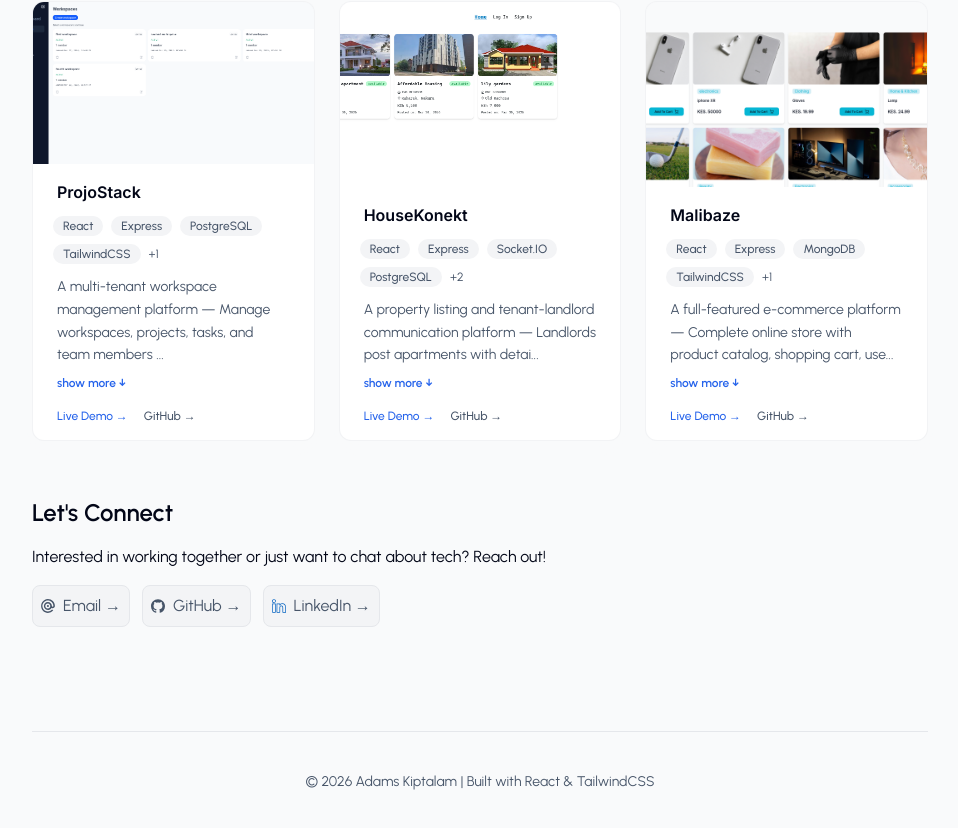
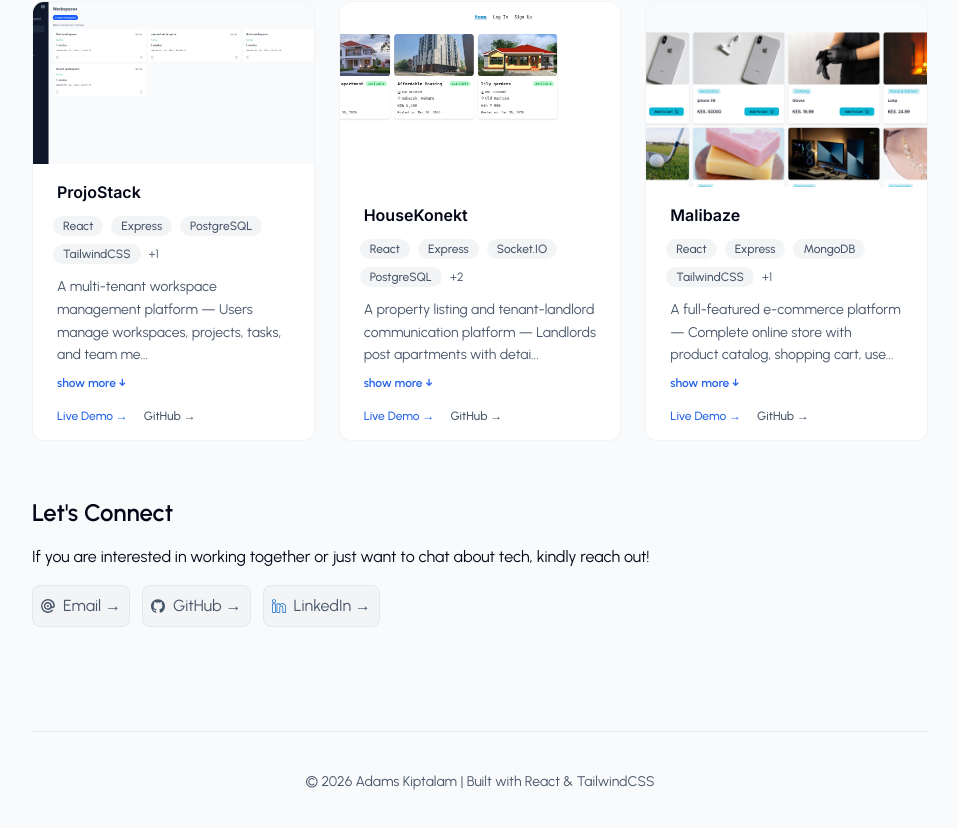
Before and after one commit to kiptalam1/adams-portfolio, a React (Vite) app: page / in a window 1280 px wide. Shown: the part 949-1777 px from the top of the page, without its empty margins (160-1118 px from the left). Built offline with nearby package versions, Linux system fonts and the light colour scheme.

Commit message:
fix: improve projects descriptions and add hover styles to action & contact buttons

```diff
--- a/src/components/Contacts.jsx
+++ b/src/components/Contacts.jsx
@@ -6,21 +6,21 @@ export default function Contacts() {
 		<section className="max-w-4xl mx-auto space-y-4 py-10">
 			<h2 className="text-2xl font-semibold">Let's Connect</h2>
 			<p className="text-base">
-				Interested in working together or just want to chat about tech? Reach
-				out!
+				If you are interested in working together or just want to chat about
+				tech, kindly reach out!
 			</p>
 			<div className="flex gap-3 items-center">
-				<span className="flex gap-2 items-center bg-surface-muted p-2 text-text-muted rounded-lg border border-border">
+				<span className="flex gap-2 items-center bg-surface-muted p-2 text-text-muted rounded-lg border border-border hover:border-accent/70 transition-colors duration-200 cursor-pointer">
 					<SiMailgun size={14} />
 					<a href="mailto:adamskiptalam0@gmail.com">Email →</a>
 				</span>
 
-				<span className="flex gap-2 items-center bg-surface-muted p-2 text-text-muted rounded-lg border border-border">
+				<span className="flex gap-2 items-center bg-surface-muted p-2 text-text-muted rounded-lg border border-border hover:border-accent/70 transition-colors duration-200 cursor-pointer">
 					<SiGithub size={14} />
 					<a href="https://github.com/kiptalam1">GitHub →</a>
 				</span>
 
-				<span className="flex gap-2 items-center bg-surface-muted p-2 text-text-muted rounded-lg border border-border">
+				<span className="flex gap-2 items-center bg-surface-muted p-2 text-text-muted rounded-lg border border-border hover:border-accent/70 transition-colors duration-200 cursor-pointer">
 					<SlSocialLinkedin color="#0A66C2" size={14} />
 					<a href="https://linkedin.com/in/adams-kiptalam">LinkedIn →</a>
 				</span>
--- a/src/components/cards/ProjectCard.jsx
+++ b/src/components/cards/ProjectCard.jsx
@@ -41,13 +41,11 @@ function ProjectCard({ project }) {
 			<div
 				className="rounded-xl bg-surface shadow-lg hover:shadow-xl transition-all duration-300 shadow-bg flex flex-col h-110 overflow-hidden border border-border/50 hover:border-border group pb-0"
 				onMouseEnter={() => setIsHovered(true)}
-        onMouseLeave={() => setIsHovered(false)}
-      >
+				onMouseLeave={() => setIsHovered(false)}>
 				{/* image container */}
 				<div
 					onClick={() => setIsImageModalOpen(true)}
-          className="relative h-48 overflow-hidden bg-gray-100"
-        >
+					className="relative h-48 overflow-hidden bg-gray-100">
 					<img
 						loading="lazy"
 						className={`w-full h-full object-cover transition-transform duration-500 ease-in-out ${isHovered ? "scale-105" : "scale-100"}`}
@@ -60,8 +58,7 @@ function ProjectCard({ project }) {
 							className="w-8 h-8 text-white transform scale-90 group-hover:scale-100 transition-transform duration-300 "
 							fill="none"
 							stroke="currentColor"
-              viewBox="0 0 24 24"
-            >
+							viewBox="0 0 24 24">
 							<path
 								strokeLinecap="round"
 								strokeLinejoin="round"
@@ -82,8 +79,7 @@ function ProjectCard({ project }) {
 						{project.tech.slice(0, 4).map((t) => (
 							<span
 								key={t}
-                className="text-xs bg-surface-muted rounded-full px-2.5 py-0.5 font-medium text-text-muted "
-              >
+								className="text-xs bg-surface-muted rounded-full px-2.5 py-0.5 font-medium text-text-muted ">
 								{t}
 							</span>
 						))}
@@ -103,8 +99,7 @@ function ProjectCard({ project }) {
 							<button
 								type="button"
 								className="text-xs cursor-pointer mt-2 font-semibold text-primary hover:text-primary-hover transition-colors duration-300 focus:outline-none focus:ring-2 focus:ring-primary/50 rounded-lg px-1"
-                onClick={() => setIsExpanded(!isExpanded)}
-              >
+								onClick={() => setIsExpanded(!isExpanded)}>
 								{isExpanded ? "show less ↑" : "show more ↓"}
 							</button>
 						)}
@@ -117,8 +112,7 @@ function ProjectCard({ project }) {
 								href={project.liveUrl}
 								target="_blank"
 								rel="noopener noreferrer"
-                className="text-xs font-medium text-primary hover:text-primary-hover transition-colors"
-              >
+								className="text-xs font-medium text-primary hover:text-accent transition-colors duration-150">
 								Live Demo →
 							</a>
 						)}
@@ -127,8 +121,7 @@ function ProjectCard({ project }) {
 								href={project.githubUrl}
 								target="_blank"
 								rel="noopener noreferrer"
-                className="text-xs font-medium text-text-muted hover:text-text transition-colors"
-              >
+								className="text-xs font-medium text-text-muted hover:text-text transition-colors duration-150">
 								GitHub →
 							</a>
 						)}
@@ -139,21 +132,18 @@ function ProjectCard({ project }) {
 			{isImageModalOpen && (
 				<div
 					className="fixed inset-0 z-50 bg/black/90 backdrop-blur-sm animate-fadeIn flex items-center justify-center"
-          onClick={() => setIsImageModalOpen(false)}
-        >
+					onClick={() => setIsImageModalOpen(false)}>
 					<div className="relative max-w-5xl max-h-[90vh] m-4">
 						{/* close modal button */}
 						<button
 							onClick={() => setIsImageModalOpen(false)}
 							className="absolute -top-12 right-0 text-gray-400 hover:text-gray-300 transition-colors duration-200 cursor-pointer"
-              aria-label="Close modal"
-            >
+							aria-label="Close modal">
 							<svg
 								className="w-8 h-8"
 								fill="none"
 								stroke="currentColor"
-                viewBox="0 0 24 24"
-              >
+								viewBox="0 0 24 24">
 								<path
 									strokeLinecap="round"
 									strokeLinejoin="round"
--- a/src/data/projects.js
+++ b/src/data/projects.js
@@ -8,7 +8,7 @@ const projectsData = [
 	{
 		title: "ProjoStack",
 		description:
-			"A multi-tenant workspace management platform — Manage workspaces, projects, tasks, and team members with role-based access control. Features workspace invitations, task assignments, and project tracking across multiple organizations.",
+			"A multi-tenant workspace management platform — Users manage workspaces, projects, tasks, and team members with role-based access control. It features workspace invitations, task assignments, and project tracking across multiple organizations.",
 		tech: ["React", "Express", "PostgreSQL", "TailwindCSS", "Typescript"],
 		image: projostackImage,
 		liveUrl: "https://projostack.onrender.com/",
@@ -17,7 +17,7 @@ const projectsData = [
 	{
 		title: "HouseKonekt",
 		description:
-			"A property listing and tenant-landlord communication platform — Landlords post apartments with details and images. Tenants browse listings, filter by location/price, and chat directly with landlords to streamline the house-hunting process.",
+			"A property listing and tenant-landlord communication platform — Landlords post apartments with details and images. Tenants browse listings, filter by location/price/type, and chat directly with landlords to streamline the house-hunting process.",
 		tech: [
 			"React",
 			"Express",
@@ -33,7 +33,7 @@ const projectsData = [
 	{
 		title: "Malibaze",
 		description:
-			"A full-featured e-commerce platform — Complete online store with product catalog, shopping cart, user authentication, order management, and payment processing.",
+			"A full-featured e-commerce platform — Complete online store with product catalog, shopping cart, user authentication, order management, and admin processing.",
 		tech: ["React", "Express", "MongoDB", "TailwindCSS", "Typescript"],
 		image: productsImage,
 		liveUrl: "https://malibazee.onrender.com/",
```
Lines whose indentation alone changed are shown as unchanged.
